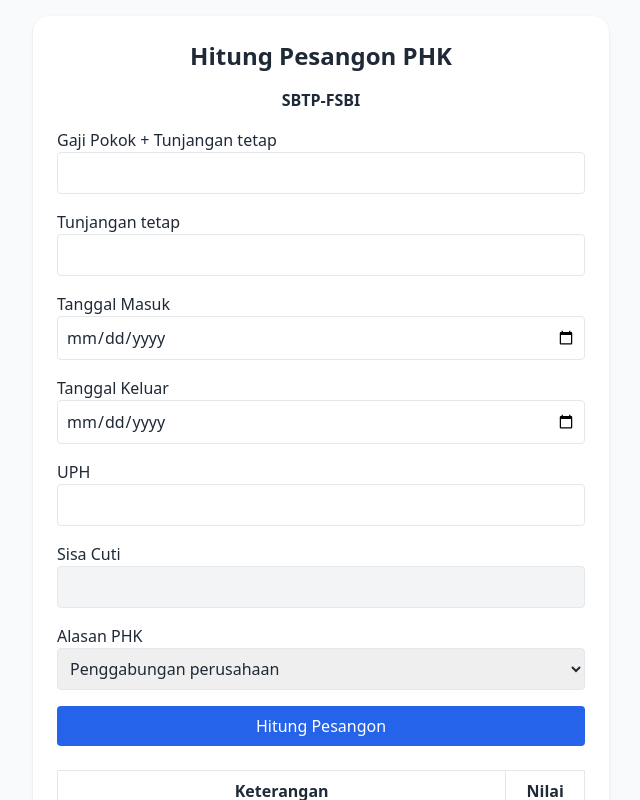
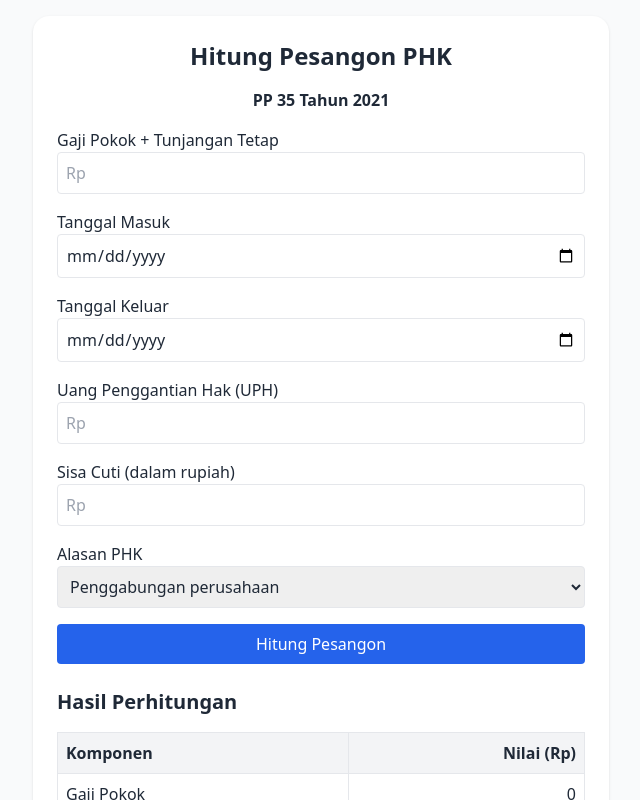
Before and after one commit to xadyr-sbi/PHK, a Next.js app: page / in a window 1280 px wide. Both pictures are taken after a click on the button "Hitung Pesangon". Shown: the top 800 px of the page, without its empty margins (319-959 px from the left). Built offline with nearby package versions, Linux system fonts and the light colour scheme.

Commit message:
Update page.tsx
02.35

```diff
--- a/app/page.tsx
+++ b/app/page.tsx
@@ -29,89 +29,156 @@ const reasons = [
 
 export default function Home() {
   const [gaji, setGaji] = useState('');
-  const [tunjangan, setTunjangan] = useState('');
   const [masuk, setMasuk] = useState('');
   const [keluar, setKeluar] = useState('');
   const [uph, setUph] = useState('');
-  const [cuti, setCuti] = useState(0);
+  const [cuti, setCuti] = useState('');
   const [reason, setReason] = useState(reasons[0]);
   const [result, setResult] = useState<any[]>([]);
 
   const calculate = () => {
-    const gp = parseFloat(gaji) + parseFloat(tunjangan);
+    const gp = parseFloat(gaji) || 0;
     const join = new Date(masuk);
     const leave = new Date(keluar);
-    const years = Math.floor((leave.getTime() - join.getTime()) / (1000*60*60*24*365));
-    const bulanUpah = Math.min(years + 1, 9); // max 9 based on aturan
+
+    // Calculate exact years of service
+    const diffMs = leave.getTime() - join.getTime();
+    const years = Math.floor(diffMs / (1000 * 60 * 60 * 24 * 365.25));
+    const months = Math.floor((diffMs % (1000 * 60 * 60 * 24 * 365.25)) / (1000 * 60 * 60 * 24 * 30.44));
+    const days = Math.floor((diffMs % (1000 * 60 * 60 * 24 * 30.44)) / (1000 * 60 * 60 * 24));
+
+    // Calculate UP based on PP 35/2021
+    let bulanUpah = 0;
+    if (years < 1) bulanUpah = 1;
+    else if (years <= 8) bulanUpah = years + 1;
+    else bulanUpah = 9;
+
+    // Calculate UPMK based on PP 35/2021
+    let upmk = 0;
+    if (years >= 3 && years < 6) upmk = 2;
+    else if (years >= 6 && years < 9) upmk = 3;
+    else if (years >= 9 && years < 12) upmk = 4;
+    else if (years >= 12 && years < 15) upmk = 5;
+    else if (years >= 15 && years < 18) upmk = 6;
+    else if (years >= 18 && years < 21) upmk = 7;
+    else if (years >= 21 && years < 24) upmk = 8;
+    else if (years >= 24) upmk = 10;
+
     const up = bulanUpah * gp;
-    const upmk = years >= 3 ? ((years < 6 ? 2 : years < 9 ? 3 : years < 12 ? 4 : years < 15 ? 5 : years < 18 ? 6 : years < 21 ? 7 : years < 24 ? 8 : 10) * gp) : 0;
-    const hakCuti = parseFloat(gaji) / 25;
-    const uphVal = parseFloat(uph);
+    const upmkVal = upmk * gp;
+    const uphVal = parseFloat(uph) || 0;
+    const cutiVal = parseFloat(cuti) || 0;
+
     const detail = [
-      { label: 'Gaji Pokok + Tunjangan', value: gp.toLocaleString() },
-      { label: 'Uang Pesangon (UP)', value: up.toLocaleString() },
-      { label: 'Uang Penghargaan Masa Kerja (UPMK)', value: upmk.toLocaleString() },
-      { label: 'Uang Penggantian Hak (UPH)', value: uphVal.toLocaleString() },
-      { label: 'Sisa Cuti (1/25 gaji)', value: hakCuti.toLocaleString(undefined, {maximumFractionDigits:2}) }
+      { label: 'Gaji Pokok', value: gp.toLocaleString('id-ID') },
+      { label: 'Masa Kerja', value: `${years} tahun ${months} bulan ${days} hari` },
+      { label: 'Uang Pesangon (UP)', value: `${bulanUpah} x ${gp.toLocaleString('id-ID')} = ${up.toLocaleString('id-ID')}` },
+      { label: 'Uang Penghargaan Masa Kerja (UPMK)', value: `${upmk} x ${gp.toLocaleString('id-ID')} = ${upmkVal.toLocaleString('id-ID')}` },
+      { label: 'Uang Penggantian Hak (UPH)', value: uphVal.toLocaleString('id-ID') },
+      { label: 'Sisa Cuti', value: cutiVal.toLocaleString('id-ID') },
+      {
+        label: 'Total Pesangon',
+        value: (up + upmkVal + uphVal + cutiVal).toLocaleString('id-ID'),
+        isTotal: true
+      }
     ];
+
     setResult(detail);
-    setCuti(hakCuti);
   };
 
   return (
     <div className="w-full max-w-xl bg-white rounded-2xl shadow p-6">
       <h1 className="text-2xl font-bold mb-4 text-center">Hitung Pesangon PHK</h1>
-      <p className="text-center mb-4 font-semibold">SBTP-FSBI</p>
+      <p className="text-center mb-4 font-semibold">PP 35 Tahun 2021</p>
       <div className="space-y-4">
         <div>
-          <label>Gaji Pokok + Tunjangan tetap</label>
-          <input type="number" className="w-full border rounded p-2" value={gaji} onChange={e => setGaji(e.target.value)} />
-        </div>
-        <div>
-          <label>Tunjangan tetap</label>
-          <input type="number" className="w-full border rounded p-2" value={tunjangan} onChange={e => setTunjangan(e.target.value)} />
+          <label>Gaji Pokok + Tunjangan Tetap</label>
+          <input
+            type="number"
+            className="w-full border rounded p-2"
+            value={gaji}
+            onChange={e => setGaji(e.target.value)}
+            placeholder="Rp"
+          />
         </div>
         <div>
           <label>Tanggal Masuk</label>
-          <input type="date" className="w-full border rounded p-2" value={masuk} onChange={e => setMasuk(e.target.value)} />
+          <input
+            type="date"
+            className="w-full border rounded p-2"
+            value={masuk}
+            onChange={e => setMasuk(e.target.value)}
+          />
         </div>
         <div>
           <label>Tanggal Keluar</label>
-          <input type="date" className="w-full border rounded p-2" value={keluar} onChange={e => setKeluar(e.target.value)} />
+          <input
+            type="date"
+            className="w-full border rounded p-2"
+            value={keluar}
+            onChange={e => setKeluar(e.target.value)}
+          />
         </div>
         <div>
-          <label>UPH</label>
-          <input type="number" className="w-full border rounded p-2" value={uph} onChange={e => setUph(e.target.value)} />
+          <label>Uang Penggantian Hak (UPH)</label>
+          <input
+            type="number"
+            className="w-full border rounded p-2"
+            value={uph}
+            onChange={e => setUph(e.target.value)}
+            placeholder="Rp"
+          />
         </div>
         <div>
-          <label>Sisa Cuti</label>
-          <input type="number" className="w-full border rounded p-2 bg-gray-100" value={cuti} readOnly />
+          <label>Sisa Cuti (dalam rupiah)</label>
+          <input
+            type="number"
+            className="w-full border rounded p-2"
+            value={cuti}
+            onChange={e => setCuti(e.target.value)}
+            placeholder="Rp"
+          />
         </div>
         <div>
           <label>Alasan PHK</label>
-          <select className="w-full border rounded p-2" value={reason} onChange={e => setReason(e.target.value)}>
-            {reasons.map(r => <option key={r}>{r}</option>)}
+          <select
+            className="w-full border rounded p-2"
+            value={reason}
+            onChange={e => setReason(e.target.value)}
+          >
+            {reasons.map(r => <option key={r} value={r}>{r}</option>)}
           </select>
         </div>
-        <button onClick={calculate} className="w-full bg-blue-600 text-white p-2 rounded mt-4">Hitung Pesangon</button>
+        <button
+          onClick={calculate}
+          className="w-full bg-blue-600 text-white p-2 rounded mt-4 hover:bg-blue-700 transition"
+        >
+          Hitung Pesangon
+        </button>
       </div>
       {result.length > 0 && (
-        <table className="w-full mt-6 table-auto">
+        <div className="mt-6">
+          <h2 className="text-xl font-semibold mb-4">Hasil Perhitungan</h2>
+          <table className="w-full table-auto border-collapse">
             <thead>
-            <tr>
-              <th className="border p-2">Keterangan</th>
-              <th className="border p-2">Nilai</th>
+              <tr className="bg-gray-100">
+                <th className="border p-2 text-left">Komponen</th>
+                <th className="border p-2 text-right">Nilai (Rp)</th>
               </tr>
             </thead>
             <tbody>
               {result.map((row, i) => (
-              <tr key={i}>
+                <tr
+                  key={i}
+                  className={row.isTotal ? 'bg-blue-50 font-bold' : ''}
+                >
                   <td className="border p-2">{row.label}</td>
-                <td className="border p-2">{row.value}</td>
+                  <td className="border p-2 text-right">{row.value}</td>
                 </tr>
               ))}
             </tbody>
           </table>
+        </div>
       )}
     </div>
   )
```
Lines whose indentation alone changed are shown as unchanged.
